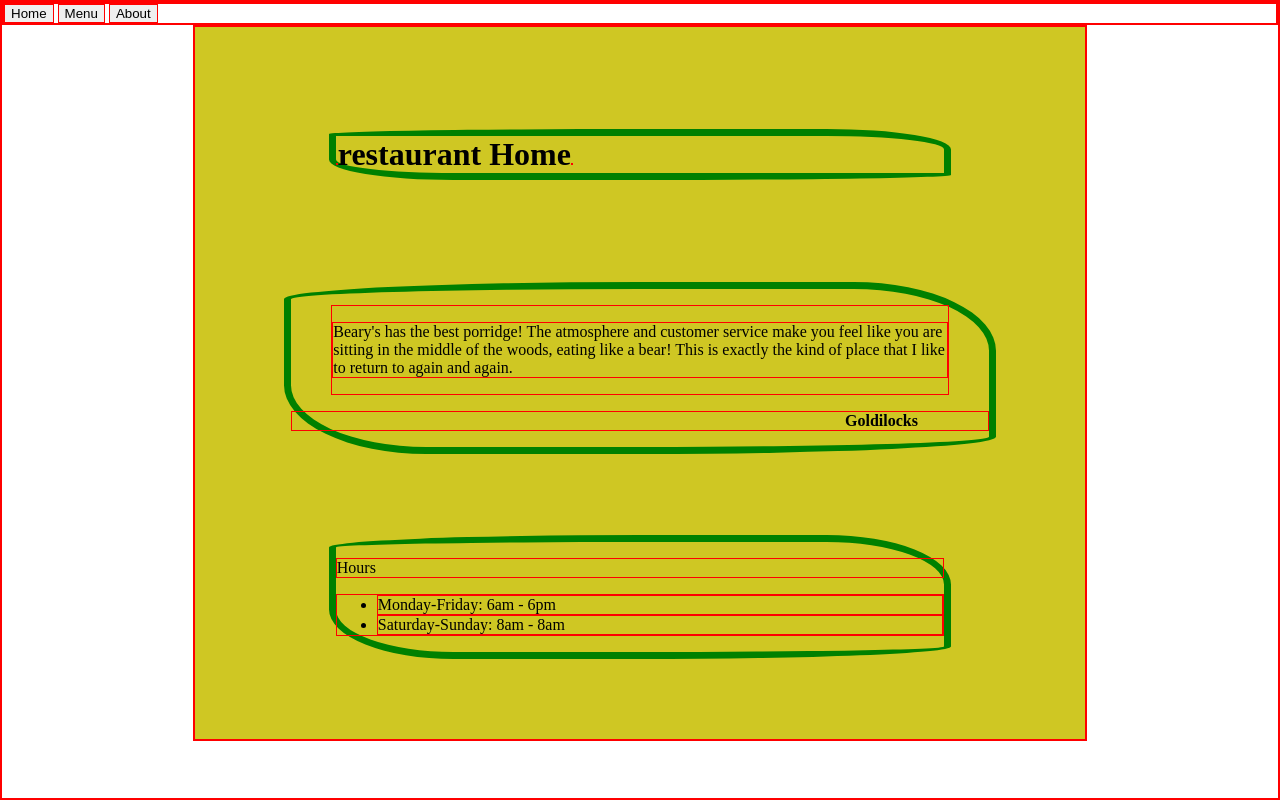
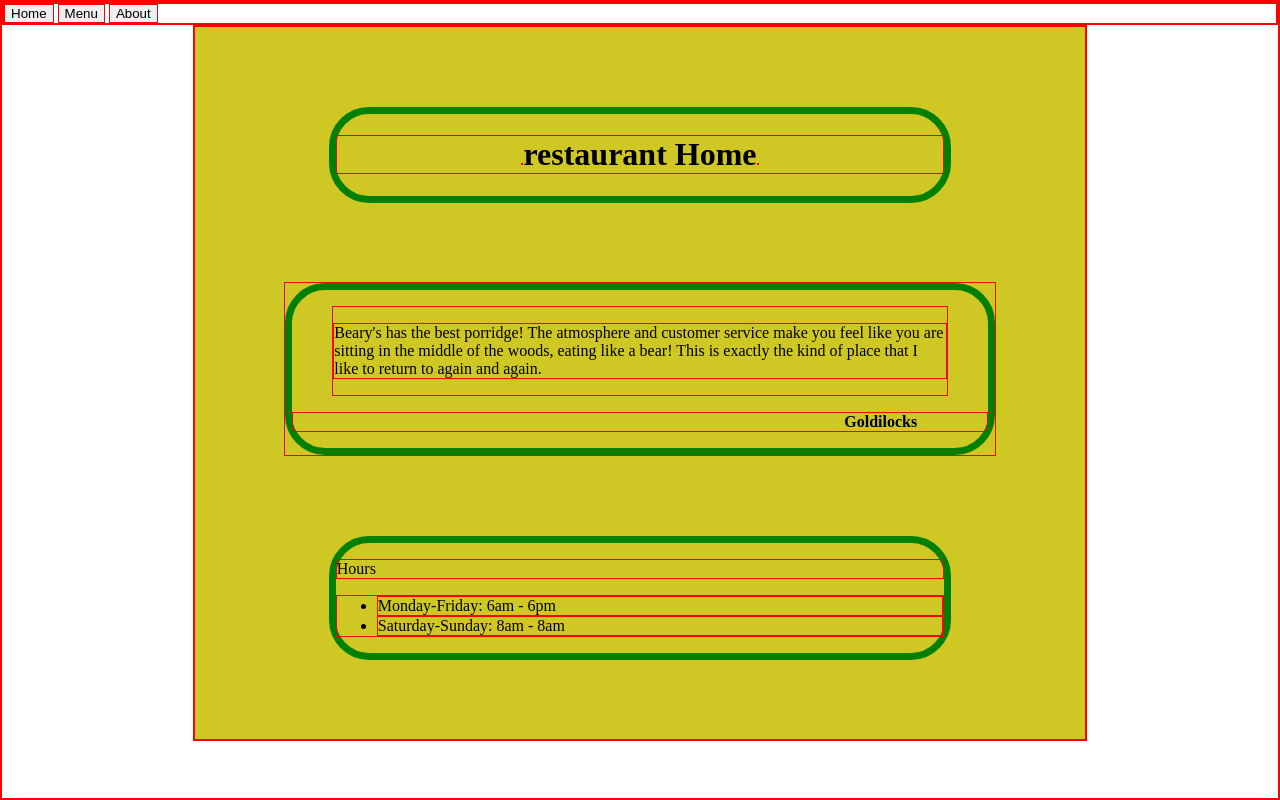
Before and after one commit to heroes75/restaurant-page-project, a website built with webpack: page src/template.html in a window 1280 px wide. Built offline with nearby package versions, Linux system fonts and the light colour scheme.

Commit message:
continue to make homepage

```diff
--- a/src/styles.css
+++ b/src/styles.css
@@ -22,20 +22,33 @@ body {
     justify-content: space-evenly;
     height: 100%;
     background-color: rgb(207, 199, 35);
+
 }
 
-h1, #hours-container {
+#tittle-container, #hours-container {
     align-self: center;
     width: 70%;
     /* height: 10%; */
-    border-radius: 50% 20% / 10% 40%;
+    border-radius: 40px;
     border: 7px solid green;
 }
-
+h1 {
+    text-align: center;
+}
+#testimony-container {
+    align-self: center;
+    justify-self: center;
+    width: 80%;
+    display: flex;
+}
+.sub-container {
+    clip-path: stroke-box;
+}
 #testimony {
     align-self: center;
-    width: 80%;
-    border-radius: 50% 20% / 10% 40%;
+    width: 100%;
+    border-radius: 40px;
+    /* clip-path: polygon(10% 0%, 90% 0, 100% 10%, 100% 90%, 90% 100%, 10% 100%, 0 90%, 0 10%); */
     border: 7px solid green;
 }
 #author {
--- a/src/template.html
+++ b/src/template.html
@@ -15,7 +15,10 @@
     </header>
     <div id="content">
         <div id="frame-home">
+            <div id="tittle-container">
                 <h1 id="tittles"><img src="" alt="">restaurant Home<img src="" alt=""></h1>
+            </div>
+            <div id="testimony-container">
                 <div id="testimony">
                     <blockquote>
                         <p>
@@ -23,6 +26,7 @@
                         </p>
                     </blockquote>
                     <p id="author">Goldilocks</p>
+                </div>
             </div>
             <div id="hours-container">
                 <p>Hours</p>
```
Lines whose indentation alone changed are shown as unchanged.
